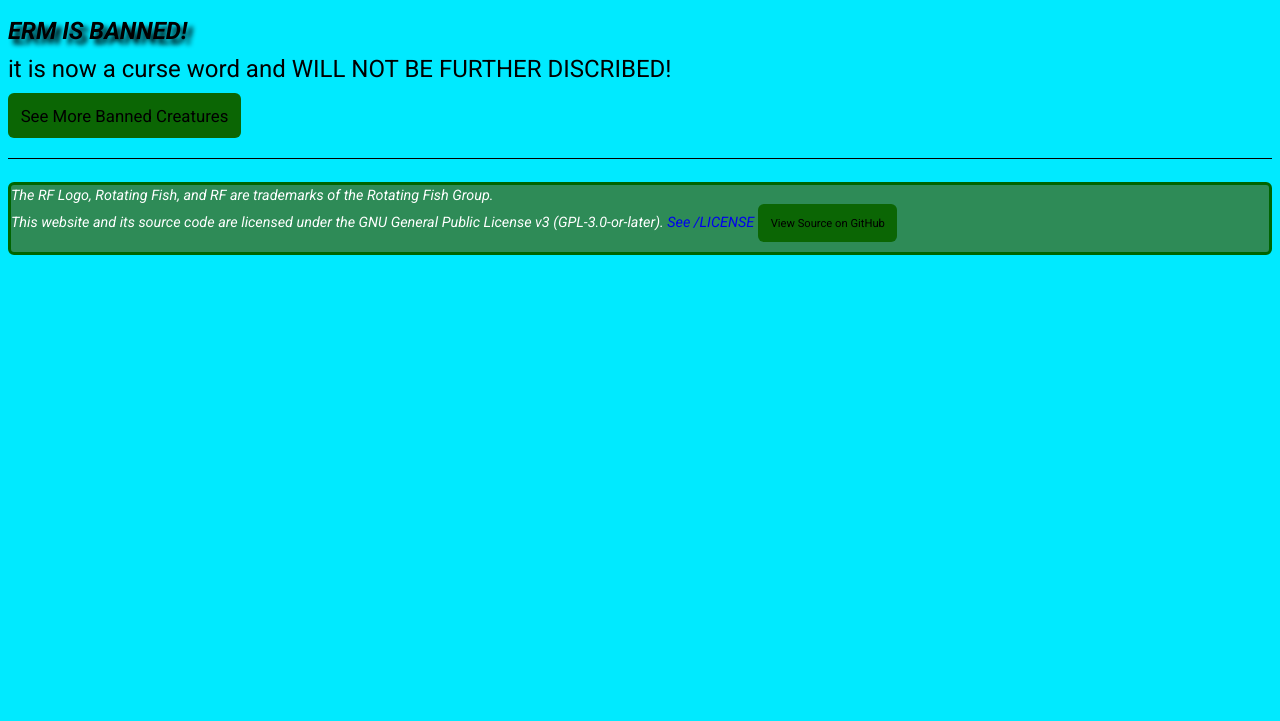
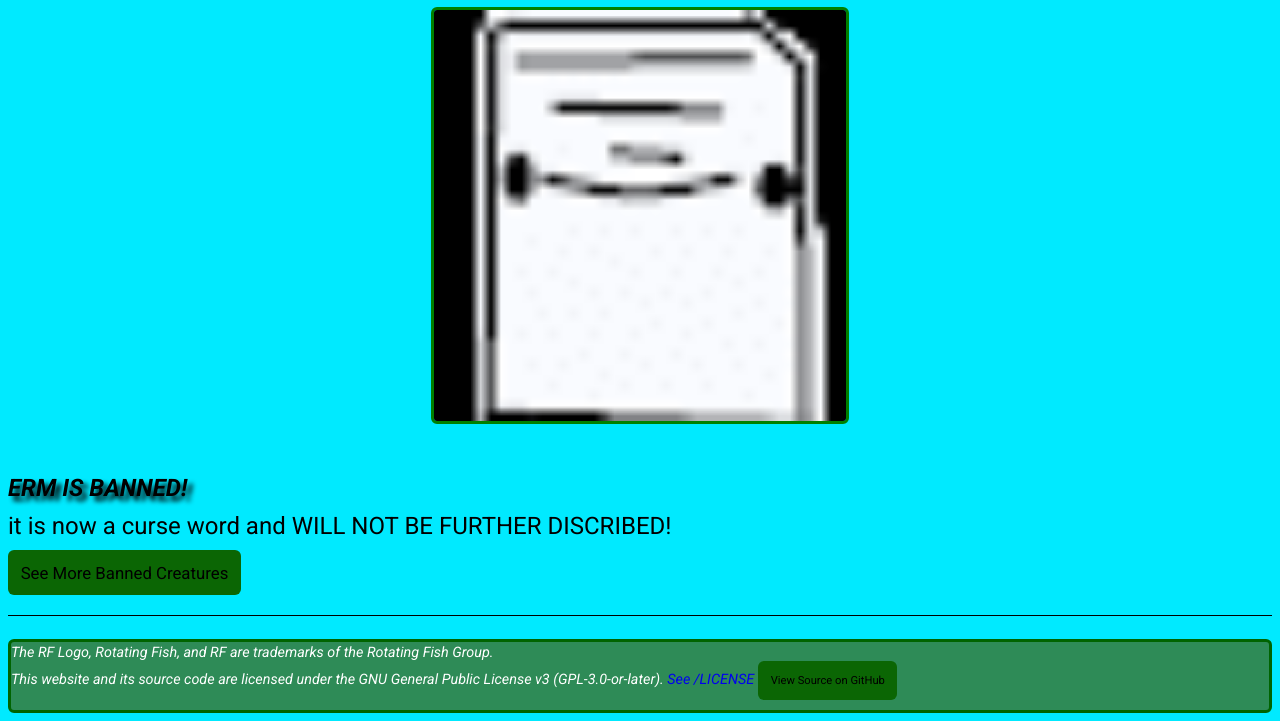
Before and after one commit to ONURBTHECOOL/rfsite, a plain HTML site: page banned/erm.html in a window 1280 px wide. Shown: the part 121-842 px from the top of the page. Before the commit the page ends 800 px from the top, so only its background shows below. Drawn offline with nearby package versions, Linux system fonts and the light colour scheme.

Commit message:
Add missing image element for Erm on banned page

```diff
--- a/banned/erm.html
+++ b/banned/erm.html
@@ -20,6 +20,7 @@
   <script src="/nav.js"></script>
   <div id="nav-placeholder"></div>
   <h1>Erm</h1>
+  <img src="erm.png" alt="Erm" title="Erm" class="image-border-green-less-width"/>
   <h2><em>ERM IS BANNED!</em></h2>
   <p>it is now a curse word and WILL NOT BE FURTHER DISCRIBED!</p>
   <p><a href="https://rotators.biz/banned/" class="link-button">See More Banned Creatures</a></p>
```
